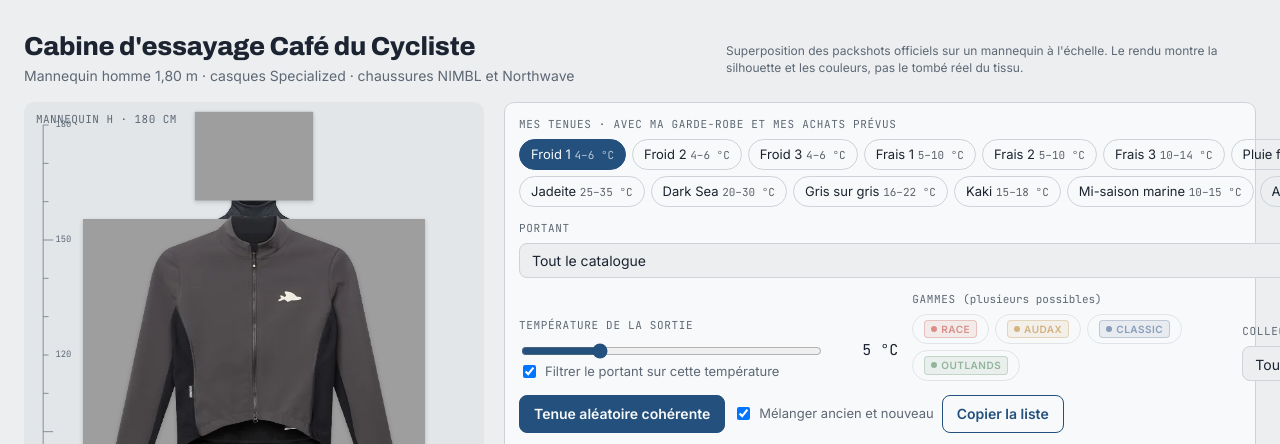
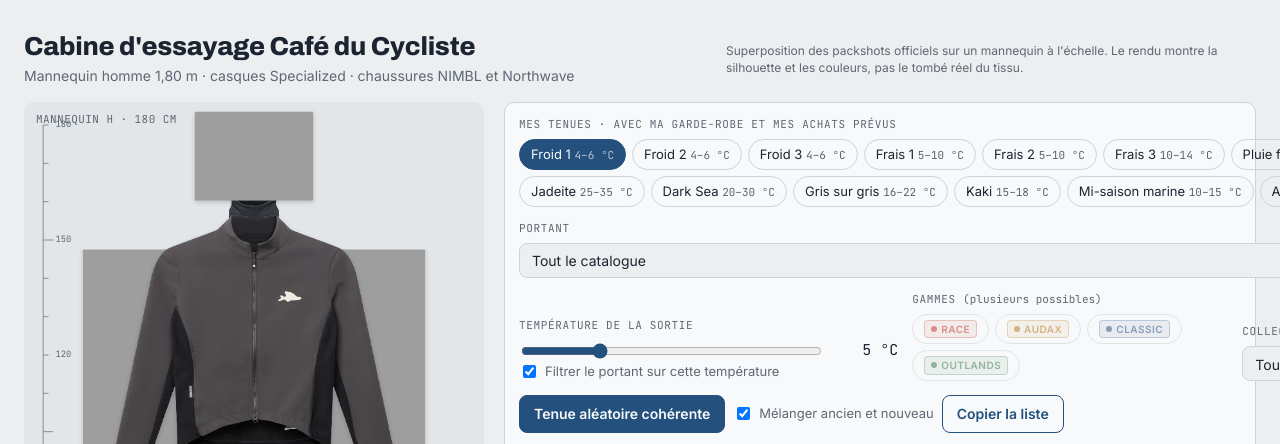
Before and after one commit to ilco13/cafeducycliste, a plain HTML site: page configurateur/index.html in a window 1280 px wide. Shown: the top 444 px of the page. Drawn offline with Linux system fonts and the light colour scheme.

Commit message:
Configurateur : épaules du mannequin et des couches inférieures masquées sous les vêtements
Co-Authored-By: Claude Opus 5.5 <noreply@anthropic.com>
Claude-Session: https://claude.ai/code/session_01LoU4to89hyvSKm92WdPzfQ

```diff
--- a/configurateur/index.html
+++ b/configurateur/index.html
@@ -344,7 +344,7 @@ details.tune summary { cursor: pointer; font-weight: 600; }
       c.restore();
     }
   }
-  function drawMannequin(c, showArms) {
+  function drawMannequin(c, showArms, clothedTop) {
     const skin = c.createLinearGradient(-30, 0, 30, 0);
     skin.addColorStop(0, '#e4e6ea'); skin.addColorStop(0.35, '#fbfbfc'); skin.addColorStop(0.65, '#ffffff'); skin.addColorStop(1, '#dfe2e6');
     c.fillStyle = skin; c.strokeStyle = 'rgba(40,50,60,0.18)'; c.lineWidth = 0.35;
@@ -368,11 +368,14 @@ details.tune summary { cursor: pointer; font-weight: 600; }
     for (const s of [-1, 1]) {
       const a = armPoints(s);
       if (!showArms) continue; // bras et mains couverts par les manches longues (les gants pendent des poignets)
-      limb(c, [a.shoulder, a.elbow, a.wrist], [5.6, 4.0, 2.9]); c.fill(); c.stroke();
+      // Sous un haut, le bras part de sous la manche pour que l'épaule ne dépasse pas du vêtement.
+      const start = clothedTop ? [a.shoulder[0] + a.dx * 12, a.shoulder[1] + a.dy * 12] : a.shoulder;
+      limb(c, [start, a.elbow, a.wrist], [clothedTop ? 4.6 : 5.6, 4.0, 2.9]); c.fill(); c.stroke();
       c.save(); c.translate(...a.hand); c.rotate(-s * M.armAngle);
       c.beginPath(); c.ellipse(0, 1.5, 3.6, 8.2, 0, 0, Math.PI * 2); c.fill(); c.stroke(); c.restore();
     }
-    // Torse
+    // Torse (inutile, et visible aux épaules, quand un haut le recouvre)
+    if (!clothedTop) {
     c.beginPath();
     c.moveTo(-5.6, 24);
     c.bezierCurveTo(-9, 27.5, -17, 26.5, -21.5, 29.5);
@@ -386,6 +389,7 @@ details.tune summary { cursor: pointer; font-weight: 600; }
     c.bezierCurveTo(23, 40, 25, 32, 21.5, 29.5);
     c.bezierCurveTo(17, 26.5, 9, 27.5, 5.6, 24);
     c.closePath(); c.fill(); c.stroke();
+    }
     // Cou et tête
     c.beginPath(); c.moveTo(-4.6, 19); c.lineTo(-5.4, 26); c.lineTo(5.4, 26); c.lineTo(4.6, 19); c.closePath(); c.fill(); c.stroke();
     c.beginPath(); c.ellipse(0, M.headCy, M.headRx, M.headRy, 0, 0, Math.PI * 2); c.fill(); c.stroke();
@@ -453,10 +457,17 @@ details.tune summary { cursor: pointer; font-weight: 600; }
     const hidden = (slot) => (slot === 'couche' && $('hide-couche').checked) || (slot === 'jambieres' && $('hide-jambieres').checked);
     const topIt = byId.get(state.outfit.haut);
     const sousIt = byId.get(state.outfit.sous);
-    drawMannequin(c, !(state.outfit.couche && !hidden('couche')) && !(topIt && topIt.cat === 'maillot_ml') && !(sousIt && sousIt.sleeves === 'long'));
+    const clothed = !!(topIt || (state.outfit.couche && !hidden('couche')) || sousIt);
+    drawMannequin(c, !(state.outfit.couche && !hidden('couche')) && !(topIt && topIt.cat === 'maillot_ml') && !(sousIt && sousIt.sleeves === 'long'), clothed);
     for (const s of order) {
       const pair = loaded[s]; if (!pair || !pair[1] || hidden(s)) continue;
       const [it, im] = pair; const p = placement(it, im);
+      // Un sous-maillot ne doit pas déborder du maillot qui le couvre.
+      if (s === 'sous' && loaded.haut && loaded.haut[1]) {
+        const tp = placement(loaded.haut[0], loaded.haut[1]);
+        const nw = Math.min(p.w, tp.w * 0.88);
+        if (nw < p.w) { p.x += (p.w - nw) / 2; p.w = nw; }
+      }
       // Une veste par-dessus un maillot plus large est élargie (jusqu'à +20 %) pour le couvrir.
       if (s === 'couche' && loaded.haut && loaded.haut[1]) {
         const tp = placement(loaded.haut[0], loaded.haut[1]);
@@ -464,6 +475,17 @@ details.tune summary { cursor: pointer; font-weight: 600; }
       }
       c.save();
       c.shadowColor = 'rgba(0,0,0,0.18)'; c.shadowBlur = 1.2 * k; c.shadowOffsetY = 0.4 * k;
+      if (it.slot === 'haut' && loaded.couche && loaded.couche[1] && !hidden('couche')) {
+        // Même principe pour un maillot sous une veste : seuls le col et le bas restent visibles.
+        const cp = placement(loaded.couche[0], loaded.couche[1]);
+        c.beginPath(); c.rect(-6.5, -10, 13, 200); c.rect(-60, cp.y + 9, 120, 200); c.clip();
+      }
+      if (it.slot === 'sous' && loaded.haut && loaded.haut[1]) {
+        // On ne garde que le col et ce qui est sous la ligne d'épaule du maillot :
+        // les épaules du sous-maillot ne débordent plus, les avant-bras restent visibles.
+        const tp = placement(loaded.haut[0], loaded.haut[1]);
+        c.beginPath(); c.rect(-6.5, -10, 13, 200); c.rect(-60, tp.y + 9, 120, 200); c.clip();
+      }
       if (it.slot === 'jambieres') { c.shadowColor = 'transparent'; drawLegWarmers(c, im, it); c.restore(); continue; }
       if (it.slot === 'chaussettes') { c.shadowColor = 'transparent'; drawSocks(c, im); c.restore(); continue; }
       if (it.slot === 'chaussures' && it.single) {
```
